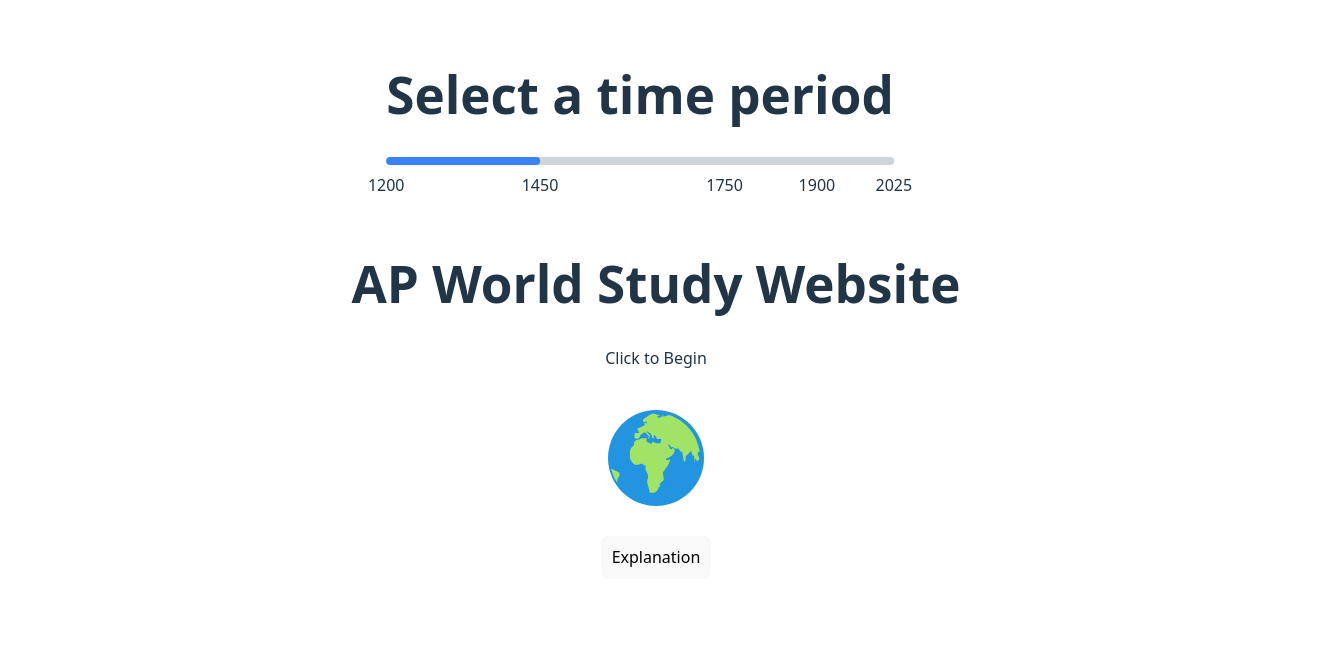
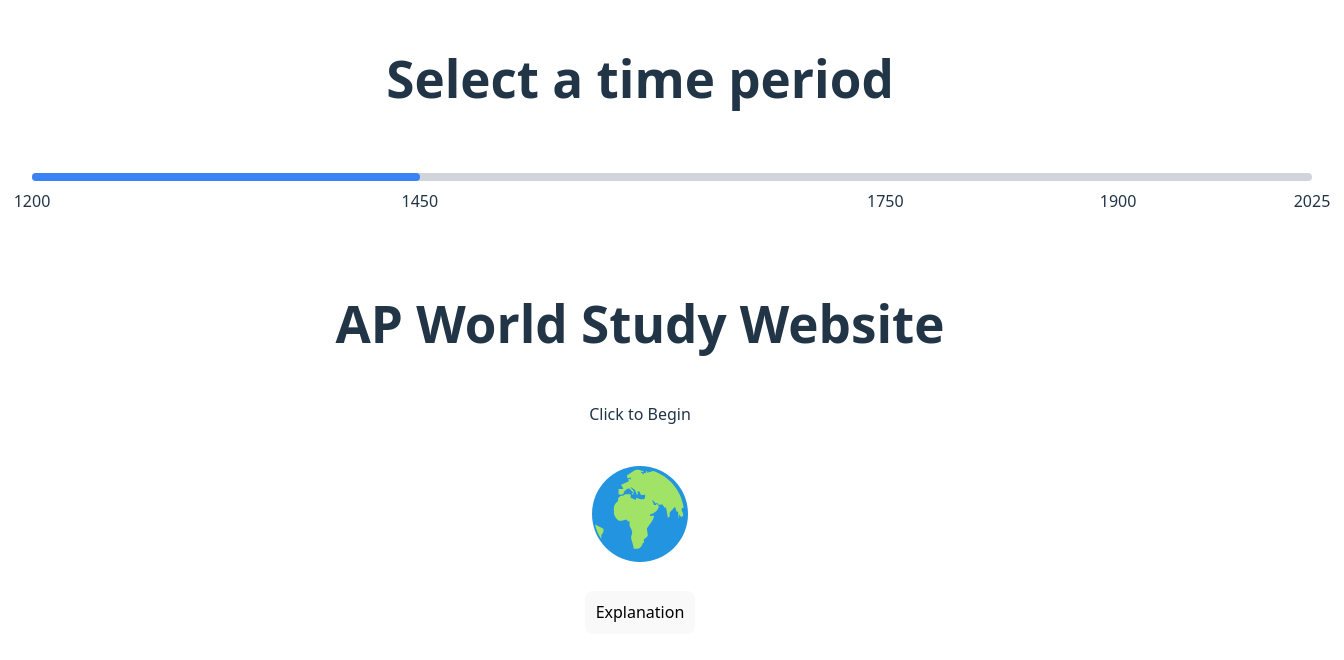
Before and after one commit to yasen5/APWorldWebsite, a React (Vite) app: page / in a window 1280 px wide. Shown: the top 660 px of the page, 1344 px wide, since content can reach past the window. Built offline with nearby package versions, Linux system fonts and the light colour scheme.

Commit message:
Fix time slider positioning

```diff
--- a/src/App.css
+++ b/src/App.css
@@ -1,6 +1,6 @@
 #root {
   max-width: 1280px;
-  margin: 0 auto; /* Gives things the proper left/right margins */
+  margin: 0; /* Gives things the proper left/right margins */
   text-align: center;
 }
 
@@ -48,6 +48,7 @@
   /* These two lines center the contents in the middle of the page */
   left: 50%;
   transform: translateX(-50%);
+  min-height: 400px;
 }
 
 /* A slide-container will sometimes contain 2 pages which must be displayed at the same height. It is thus necessary take them out of the
@@ -91,11 +92,6 @@ document flow using `position: absolute` to ensure that one is not displayed und
   color: white; /* Sets text color to white */
 }
 
-.image-button {
-  display: inline-block; /* Ensure buttons behave as inline elements */
-  text-align: center; /* Centers text inside the button */
-}
-
 .image-button img {
   max-width: 100%; /* Limits the image's maximum width */
   max-height: 100%; /* Limits the image's maximum height */
@@ -108,15 +104,13 @@ document flow using `position: absolute` to ensure that one is not displayed und
 }
 
 /* Main container styles - centers content and provides padding */
-.slider-container {
-  position: absolute;
-  top: 0;
-  left: 50%;
-  transform: translateX(-50%);
+.slider-container > div {
+  display: flex;
+  flex-direction: column;
+  align-items: center;
+  z-index: 1000;
   padding: 2rem;
-  max-width: 42rem;
-  margin-left: auto;
-  margin-right: auto;
+  width: 100%;
 }
 
 /* Slider wrapper - provides spacing below the slider */
@@ -132,6 +126,7 @@ document flow using `position: absolute` to ensure that one is not displayed und
   border-radius: 0.5rem;
   cursor: pointer;
   user-select: none;
+  width: 100%
 }
 
 /* Active range highlight - shows the selected range between handles with blue color */
@@ -146,3 +141,12 @@ document flow using `position: absolute` to ensure that one is not displayed und
   position: absolute;
   transform: translateX(-50%)
 }
+
+.centered-container {
+  display: flex;
+  flex-direction: column;
+  align-items: center;
+  max-height: 100%;
+  box-sizing: border-box;
+  padding: 1rem;
+}
--- a/src/App.tsx
+++ b/src/App.tsx
@@ -205,7 +205,7 @@ interface StartScreenProps {
 
 const StartScreen = ({goToPage}: StartScreenProps) => {
   return (
-    <div>
+    <div className='centered-container'>
         <h1>AP World Study Website</h1>
         <p>Click to Begin</p>
         <button className='image-button' onClick={() => goToPage(Page.GEOGRAPHIC_SELECTION)}>
--- a/src/index.css
+++ b/src/index.css
@@ -28,7 +28,7 @@ a:hover {
 body {
   margin: 0;
   display: flex;
-  place-items: center;
+  justify-content: center;
   min-width: 320px;
   min-height: 100vh;
   padding: 1rem 1rem;
```
